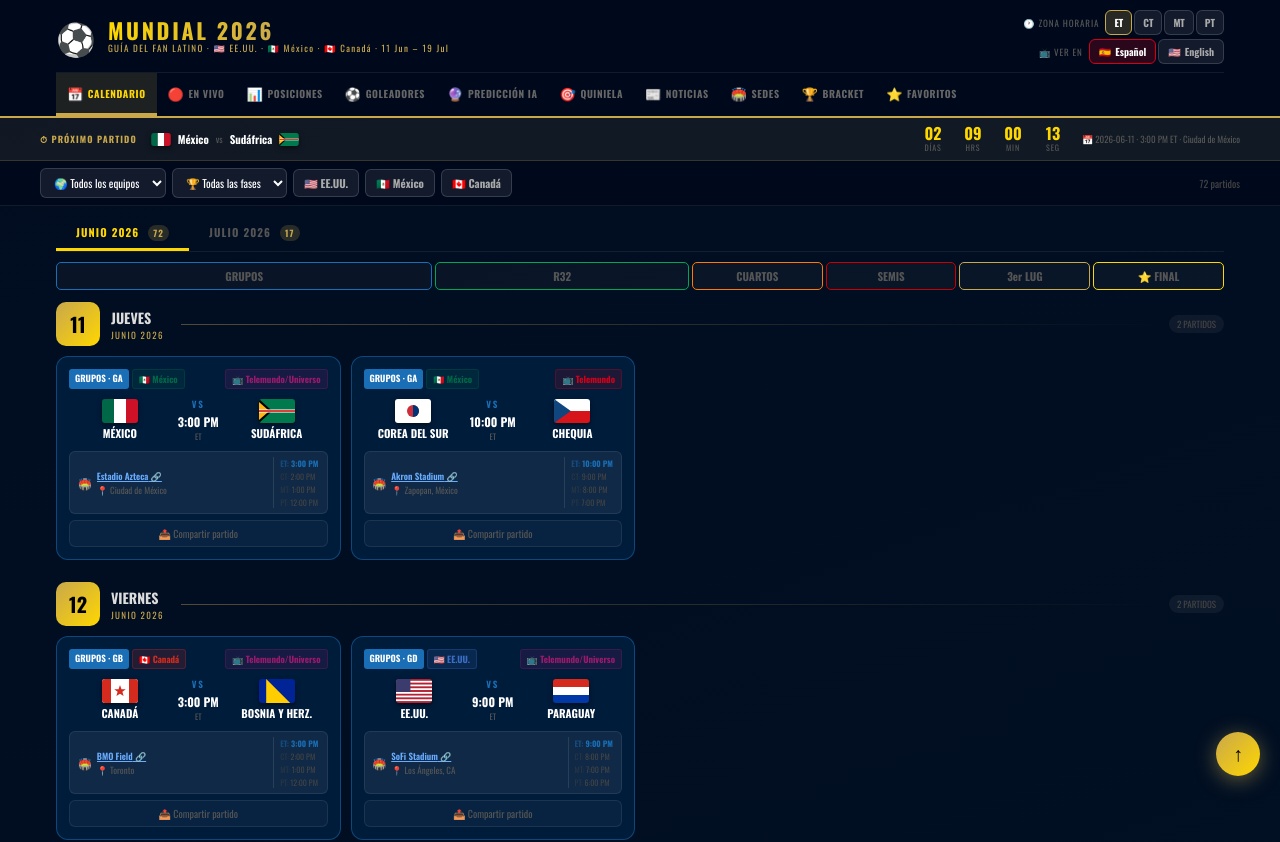
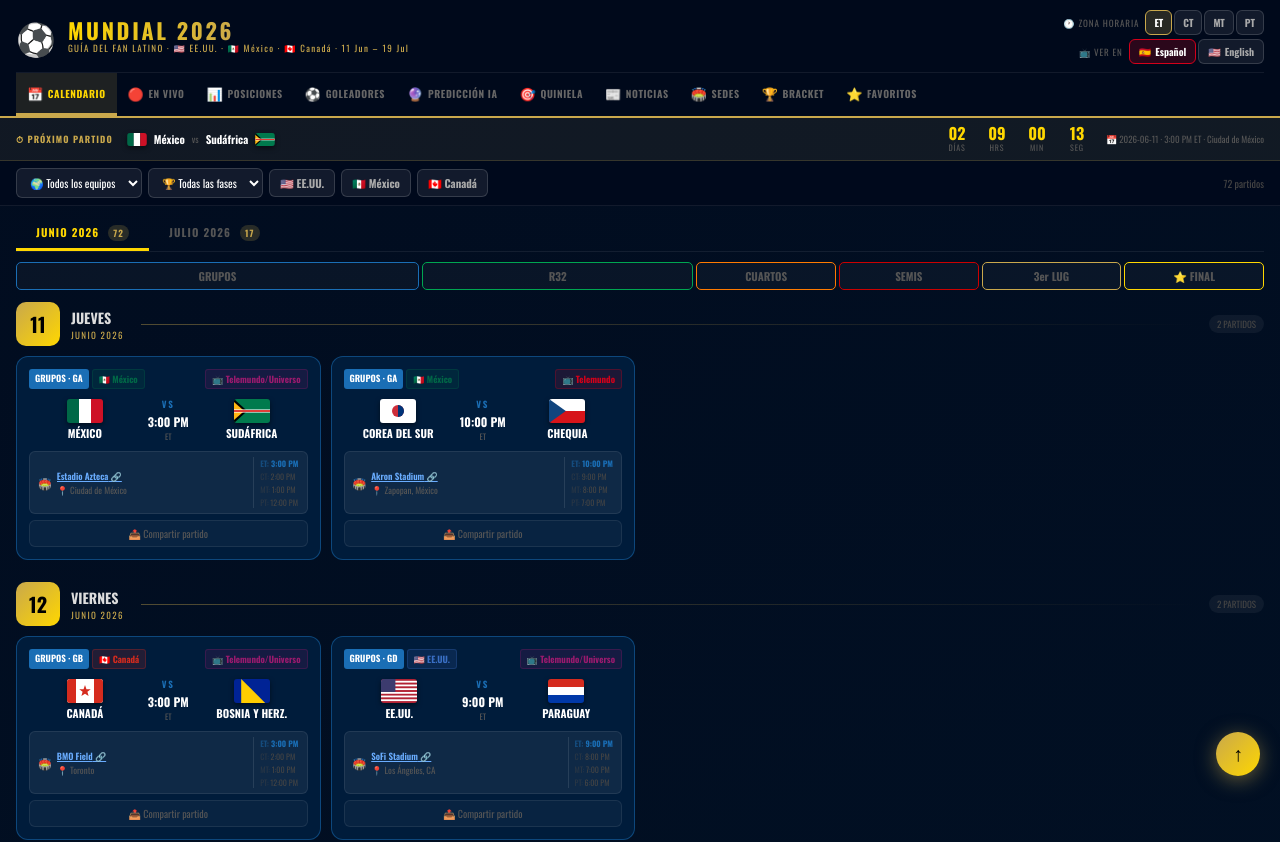
Before and after one commit to Marlitro/mundial2026-app, a React (Vite) app: page / in a window 1280 px wide. Shown: the top 842 px of the page. Built offline with nearby package versions, Linux system fonts and the light colour scheme.

Commit message:
fix: aumentar maxWidth a 1440px para aprovechar pantallas anchas

```diff
--- a/src/App.jsx
+++ b/src/App.jsx
@@ -829,7 +829,7 @@
 
       {/* HEADER */}
       <div style={{position:"sticky",top:0,zIndex:30,background:"rgba(1,10,28,.98)",backdropFilter:"blur(20px)",borderBottom:"2px solid #c9a84c"}}>
-        <div style={{maxWidth:1200,margin:"0 auto",padding:"10px 16px 0"}}>
+        <div style={{maxWidth:1440,margin:"0 auto",padding:"10px 16px 0"}}>
           <div style={{display:"flex",alignItems:"center",justifyContent:"space-between",flexWrap:"wrap",gap:8,marginBottom:8}}>
             <div style={{display:"flex",alignItems:"center",gap:12}}>
               <span style={{fontSize:32,lineHeight:1}}>⚽</span>
@@ -870,7 +870,7 @@
       {/* COUNTDOWN */}
       {countdown&&(
         <div style={{background:"rgba(201,168,76,.08)",borderBottom:"1px solid rgba(201,168,76,.2)",padding:"7px 16px"}}>
-          <div style={{maxWidth:1200,margin:"0 auto",display:"flex",alignItems:"center",gap:14,flexWrap:"wrap"}}>
+          <div style={{maxWidth:1440,margin:"0 auto",display:"flex",alignItems:"center",gap:14,flexWrap:"wrap"}}>
             <div style={{fontSize:9,color:"#c9a84c",letterSpacing:".12em",fontWeight:700}}>{favorite?`⏱ PRÓXIMO · ${favorite.toUpperCase()}`:"⏱ PRÓXIMO PARTIDO"}</div>
             <div style={{display:"flex",alignItems:"center",gap:7}}>
               <Flag team={countdown.match.home} size={20}/>
@@ -894,7 +894,7 @@
 
       {/* ── STANDINGS ── */}
       {view==="standings"&&(
-        <div style={{maxWidth:1200,margin:"20px auto",padding:"0 16px 60px"}}>
+        <div style={{maxWidth:1440,margin:"20px auto",padding:"0 16px 60px"}}>
           <div style={{display:"flex",alignItems:"center",justifyContent:"space-between",marginBottom:16,flexWrap:"wrap",gap:10}}>
             <div><div style={{fontSize:18,fontWeight:800,color:"#fff"}}>📊 TABLA DE POSICIONES</div><div style={{fontSize:11,color:"#555",marginTop:2}}>Fase de grupos · 12 grupos</div></div>
             <button onClick={fetchStandings} style={{...pill(false),padding:"8px 14px",borderColor:"#1a6eb5",color:"#6aadff"}}>🔄 Actualizar</button>
@@ -1097,7 +1097,7 @@
 
       {/* ── VENUES ── */}
       {view==="venues"&&(
-        <div style={{maxWidth:1200,margin:"20px auto",padding:"0 16px 60px"}}>
+        <div style={{maxWidth:1440,margin:"20px auto",padding:"0 16px 60px"}}>
           <div style={{marginBottom:16}}>
             <div style={{fontSize:18,fontWeight:800,color:"#fff"}}>🏟️ SEDES DEL MUNDIAL 2026</div>
             <div style={{fontSize:11,color:"#555",marginTop:2}}>16 estadios · 3 países · Toca cada sede para más información</div>
@@ -1129,7 +1129,7 @@
 
       {/* ── LIVE ── */}
       {view==="live"&&(
-        <div style={{maxWidth:1200,margin:"20px auto",padding:"0 16px 60px"}}>
+        <div style={{maxWidth:1440,margin:"20px auto",padding:"0 16px 60px"}}>
           <div style={{display:"flex",alignItems:"center",justifyContent:"space-between",marginBottom:16,flexWrap:"wrap",gap:10}}>
             <div>
               <div style={{fontSize:18,fontWeight:800,color:"#fff"}}>🔴 PARTIDOS EN VIVO</div>
@@ -1156,7 +1156,7 @@
 
       {/* ── BRACKET ── */}
       {view==="bracket"&&(
-        <div style={{maxWidth:1200,margin:"20px auto",padding:"0 16px 60px"}}>
+        <div style={{maxWidth:1440,margin:"20px auto",padding:"0 16px 60px"}}>
           <div style={{fontSize:18,fontWeight:800,color:"#fff",marginBottom:6}}>🏆 CUADRO ELIMINATORIO</div>
           <div style={{fontSize:11,color:"#555",marginBottom:16}}>Cruces confirmados al término de la fase de grupos</div>
           <div style={{overflowX:"auto"}}>
@@ -1172,7 +1172,7 @@
 
       {/* ── FAVORITES ── */}
       {view==="compact"&&(
-        <div style={{maxWidth:1200,margin:"20px auto",padding:"0 16px 60px"}}>
+        <div style={{maxWidth:1440,margin:"20px auto",padding:"0 16px 60px"}}>
           <div style={{display:"flex",alignItems:"center",gap:14,marginBottom:16,flexWrap:"wrap"}}>
             <div style={{fontSize:18,fontWeight:800,color:"#fff"}}>⭐ MI EQUIPO FAVORITO</div>
             <select value={favorite} onChange={e=>setFavorite(e.target.value)} style={{background:"rgba(255,255,255,.1)",border:"1px solid #c9a84c55",color:"#ffd700",padding:"6px 10px",borderRadius:8,fontFamily:"inherit",fontSize:12,cursor:"pointer",fontWeight:700}}>
@@ -1234,7 +1234,7 @@
       {view==="schedule"&&(
         <>
           <div style={{position:"sticky",top:105,zIndex:20,background:"rgba(1,10,28,.97)",backdropFilter:"blur(20px)",borderBottom:"1px solid rgba(255,255,255,.07)",padding:"7px 16px"}}>
-            <div style={{maxWidth:1200,margin:"0 auto",display:"flex",gap:6,alignItems:"center",flexWrap:"wrap"}}>
+            <div style={{maxWidth:1440,margin:"0 auto",display:"flex",gap:6,alignItems:"center",flexWrap:"wrap"}}>
               <select value={teamFilter} onChange={e=>setTeamFilter(e.target.value)} style={{background:"rgba(255,255,255,.07)",border:"1px solid rgba(255,255,255,.15)",color:"#fff",padding:"5px 9px",borderRadius:6,fontFamily:"inherit",fontSize:11,cursor:"pointer"}}>
                 <option value="">🌍 Todos los equipos</option>
                 {ALL_TEAMS.map(t=><option key={t} value={t}>{t}</option>)}
@@ -1250,7 +1250,7 @@
               <span style={{marginLeft:"auto",color:"#444",fontSize:10}}>{filtered.length} partidos</span>
             </div>
           </div>
-          <div style={{maxWidth:1200,margin:"0 auto",padding:"10px 16px 0"}}>
+          <div style={{maxWidth:1440,margin:"0 auto",padding:"10px 16px 0"}}>
             <div style={{display:"flex",gap:0,borderBottom:"1px solid rgba(255,255,255,.07)",marginBottom:10}}>
               {MONTHS.map(m=>(
                 <button key={m.key} onClick={()=>setMonth(m.key)} style={{padding:"8px 20px",border:"none",background:"none",fontFamily:"inherit",fontWeight:700,fontSize:11,letterSpacing:".1em",textTransform:"uppercase",cursor:"pointer",color:month===m.key?"#ffd700":"#555",borderBottom:month===m.key?"3px solid #ffd700":"3px solid transparent",transition:"all .2s"}}>
@@ -1265,7 +1265,7 @@
               })}
             </div>
           </div>
-          <main style={{maxWidth:1200,margin:"0 auto",padding:"0 16px 60px"}}>
+          <main style={{maxWidth:1440,margin:"0 auto",padding:"0 16px 60px"}}>
             {byDay.length===0?(
               <div style={{textAlign:"center",padding:"60px 20px",color:"#444"}}><div style={{fontSize:48}}>⚽</div><div style={{fontSize:14,marginTop:12}}>No hay partidos con ese filtro</div></div>
             ):byDay.map(([day,matches])=>{
```
